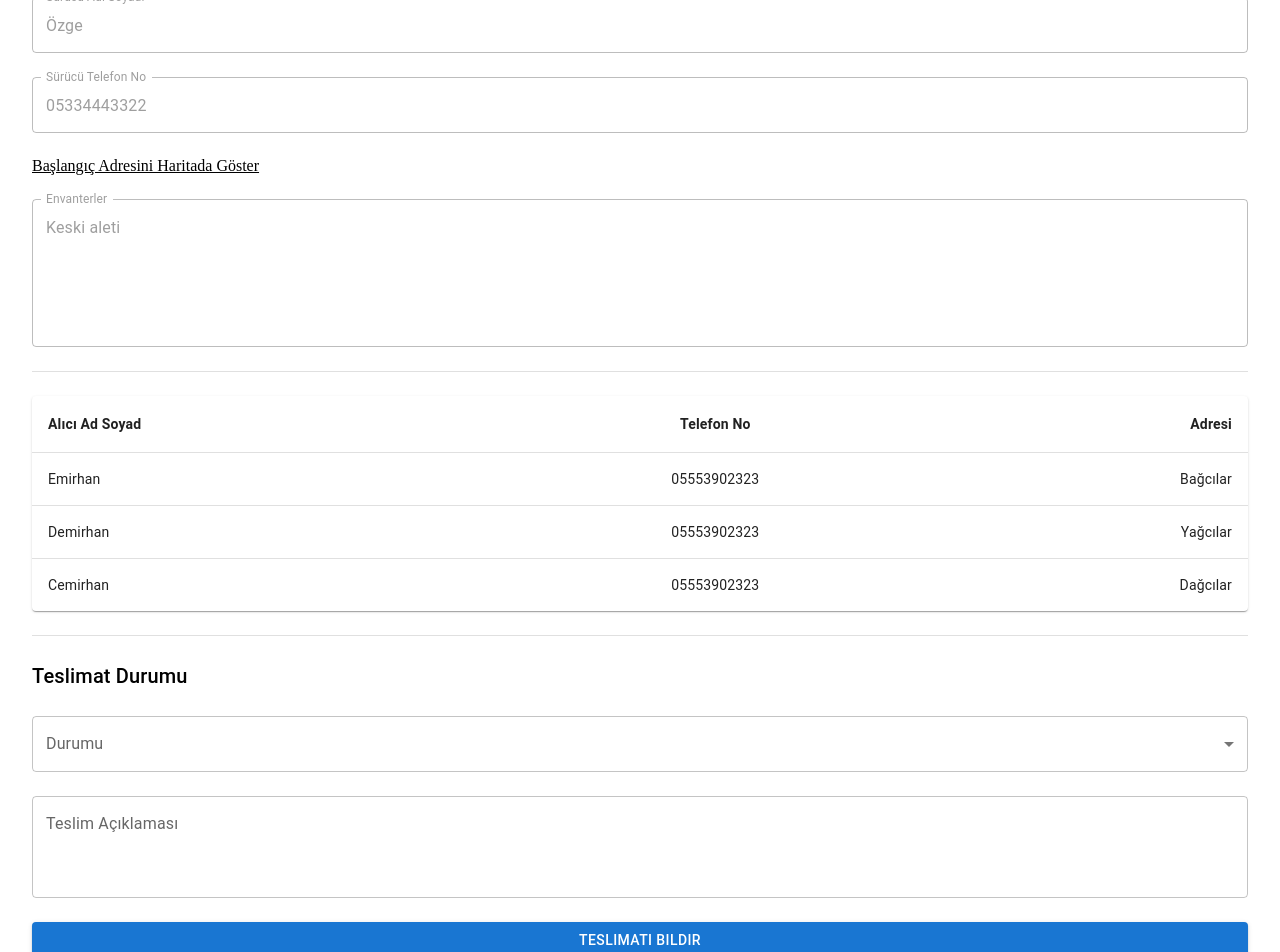
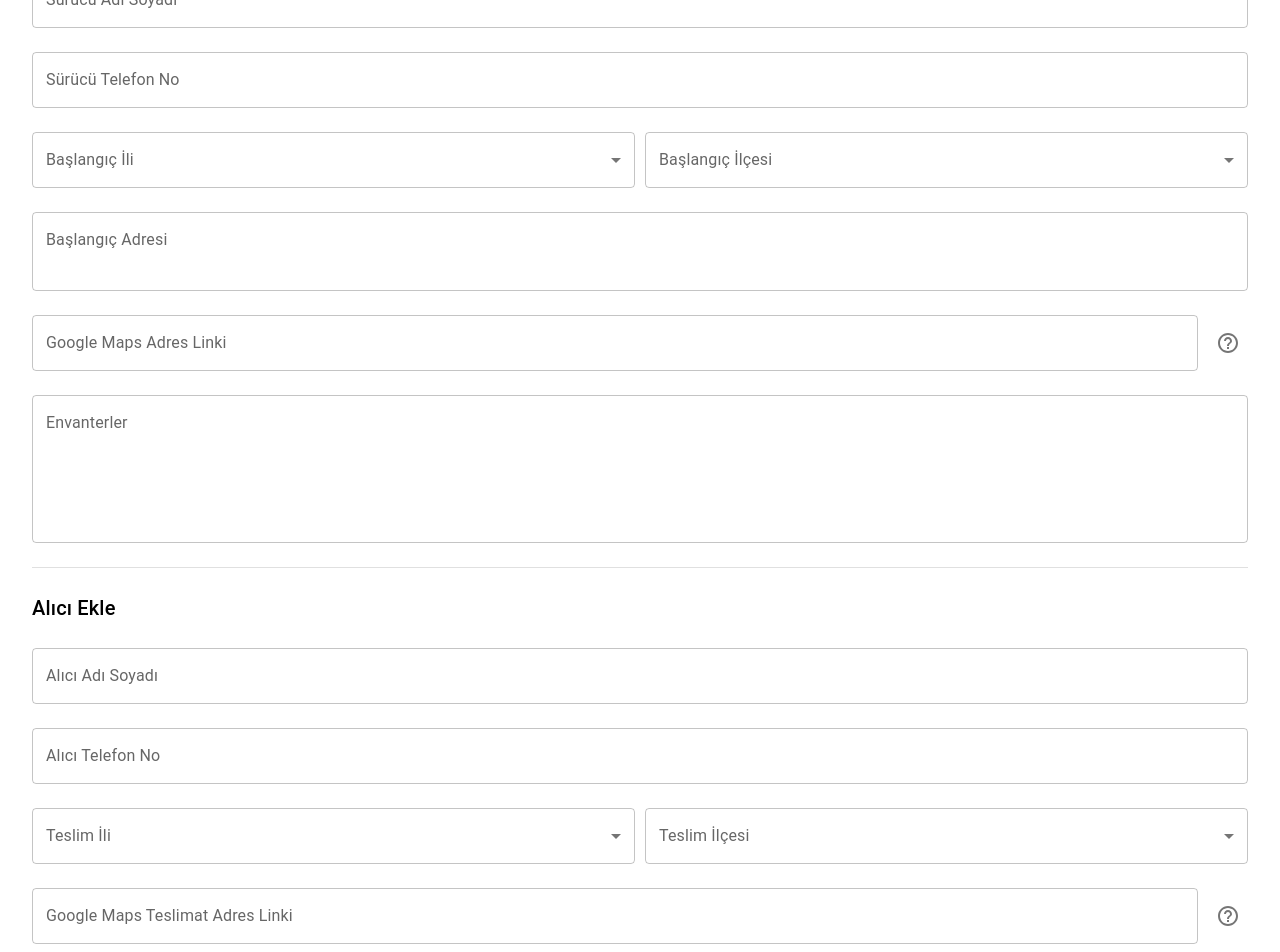
Before and after one commit to acikkaynak/afetkargo-client, a React (Create React App) app: page / in a window 1280 px wide. Shown: the part 140-1092 px from the top of the page. Built offline with nearby package versions, Linux system fonts and the light colour scheme.

Commit message:
Update Monitoring, Sender

```diff
--- a/src/App.js
+++ b/src/App.js
@@ -1,14 +1,14 @@
 import React from "react";
 import Delivery from "./containers/Delivery";
-import Driver from "./containers/Driver";
+import Monitoring from "./containers/Monitoring";
 import Sender from "./containers/Sender";
 
 function App() {
   return (
     <div className="App">
-      {/* <Sender /> */}
-      {/* <Driver /> */}
-      <Delivery />
+      <Sender />
+      {/* <Monitoring /> */}
+      {/* <Delivery /> */}
     </div>
   );
 }
--- a/src/containers/Driver/index.js
+++ b/src/containers/Monitoring/index.js
@@ -18,7 +18,7 @@ const rows = [
   createData("Cemirhan", "05553902323", "Dağcılar"),
 ];
 
-const Driver = () => {
+const Monitoring = () => {
   const [senderData, setSenderData] = useState({
     code: "",
     plateNo: "",
@@ -123,4 +123,4 @@ const Driver = () => {
   );
 };
 
-export default Driver;
+export default Monitoring;
--- a/src/containers/Sender/index.js
+++ b/src/containers/Sender/index.js
@@ -1,14 +1,26 @@
-import React, { useState } from "react";
+import AddIcon from "@mui/icons-material/Add";
+import HelpOutlineIcon from "@mui/icons-material/HelpOutline";
+import {
+  Button,
+  Divider,
+  FormControl,
+  Grid,
+  IconButton,
+  InputLabel,
+  MenuItem,
+  Select,
+  TextField,
+  Tooltip,
+  Typography,
+} from "@mui/material";
+import Paper from "@mui/material/Paper";
 import Table from "@mui/material/Table";
 import TableBody from "@mui/material/TableBody";
 import TableCell from "@mui/material/TableCell";
 import TableContainer from "@mui/material/TableContainer";
 import TableHead from "@mui/material/TableHead";
 import TableRow from "@mui/material/TableRow";
-import Paper from "@mui/material/Paper";
-import { Button, Divider, Grid, TextField, Typography } from "@mui/material";
-import LocationOnIcon from "@mui/icons-material/LocationOn";
-import AddIcon from "@mui/icons-material/Add";
+import { useState } from "react";
 
 function createData(
   deliveryFullname,
@@ -47,6 +59,8 @@ const Sender = () => {
     driverFullname: "",
     driverPhone: "",
     inventory: "",
+    cityId: "",
+    countyId: "",
     startAddressAddress: "",
     long: "",
     lat: "",
@@ -55,6 +69,8 @@ const Sender = () => {
       {
         deliveryFullname: "",
         deliveryPhone: "",
+        cityId: "",
+        countyId: "",
         address: "",
         deliveryLong: "",
         deliveryLat: "",
@@ -96,6 +112,28 @@ const Sender = () => {
         />
       </Grid>
 
+      <Grid
+        item
+        xs={12}
+        style={{ display: "flex", flexDirection: "row", gap: "10px" }}
+      >
+        <FormControl fullWidth>
+          <InputLabel id="startCityLabel">Başlangıç İli</InputLabel>
+          <Select labelId="startCityLabel" id="startCityId">
+            <MenuItem value={10}>KAHRAMANMARAŞ</MenuItem>
+            <MenuItem value={20}>HATAY</MenuItem>
+          </Select>
+        </FormControl>
+
+        <FormControl fullWidth>
+          <InputLabel id="startCountLabel">Başlangıç İlçesi</InputLabel>
+          <Select labelId="startCountLabel" id="startCountId">
+            <MenuItem value={10}>ilçe 1</MenuItem>
+            <MenuItem value={20}>ilçe 2</MenuItem>
+          </Select>
+        </FormControl>
+      </Grid>
+
       <Grid item xs={12}>
         <TextField
           id="startAddressAddress"
@@ -107,33 +145,24 @@ const Sender = () => {
         />
       </Grid>
 
-      <Grid item xs={12}>
-        <Button variant="outlined" startIcon={<LocationOnIcon />}>
-          Konum
-        </Button>
-      </Grid>
-
-      <Grid item xs={12}>
-        <TextField
-          id="googleMapsLink"
-          label="Map Link"
-          variant="outlined"
-          fullWidth
-        />
-      </Grid>
-
       <Grid
         item
         xs={12}
         style={{ display: "flex", flexDirection: "row", gap: "10px" }}
       >
-        <Grid item xs={6}>
-          <TextField id="long" label="longitude" variant="outlined" fullWidth />
-        </Grid>
+        <TextField
+          id="googleMapsLink"
+          label="Google Maps Adres Linki"
+          variant="outlined"
+          placeholder="https://www.google.com/maps/place/@..."
+          fullWidth
+        />
 
-        <Grid item xs={6}>
-          <TextField id="lat" label="latitude" variant="outlined" fullWidth />
-        </Grid>
+        <Tooltip title="Kalkış noktasının adres bilgisini google maps üzerinden bulup, adres linkini kopyalayıp buraya yapıştırabilirsiniz.">
+          <IconButton>
+            <HelpOutlineIcon />
+          </IconButton>
+        </Tooltip>
       </Grid>
 
       <Grid item xs={12}>
@@ -163,10 +192,52 @@ const Sender = () => {
       <Grid item xs={12}>
         <TextField
           id="deliveryPhone"
-          label="Sürücü Telefon No"
+          label="Alıcı Telefon No"
           variant="outlined"
           fullWidth
         />
+      </Grid>
+
+      <Grid
+        item
+        xs={12}
+        style={{ display: "flex", flexDirection: "row", gap: "10px" }}
+      >
+        <FormControl fullWidth>
+          <InputLabel id="deliveryCityLabel">Teslim İli</InputLabel>
+          <Select labelId="deliveryCityLabel" id="deliveryCityId">
+            <MenuItem value={10}>KAHRAMANMARAŞ</MenuItem>
+            <MenuItem value={20}>HATAY</MenuItem>
+          </Select>
+        </FormControl>
+
+        <FormControl fullWidth>
+          <InputLabel id="deliveryCountLabel">Teslim İlçesi</InputLabel>
+          <Select labelId="deliveryCountLabel" id="deliveryCountId">
+            <MenuItem value={10}>ilçe 1</MenuItem>
+            <MenuItem value={20}>ilçe 2</MenuItem>
+          </Select>
+        </FormControl>
+      </Grid>
+
+      <Grid
+        item
+        xs={12}
+        style={{ display: "flex", flexDirection: "row", gap: "10px" }}
+      >
+        <TextField
+          id="deliveryGoogleMapsLink"
+          label="Google Maps Teslimat Adres Linki"
+          variant="outlined"
+          placeholder="https://www.google.com/maps/place/@..."
+          fullWidth
+        />
+
+        <Tooltip title="Teslim noktasının adres bilgisini google maps üzerinden bulup, adres linkini kopyalayıp buraya yapıştırabilirsiniz.">
+          <IconButton>
+            <HelpOutlineIcon />
+          </IconButton>
+        </Tooltip>
       </Grid>
 
       <Grid item xs={12}>
@@ -177,39 +248,6 @@ const Sender = () => {
           fullWidth
           multiline={true}
           rows={2}
-        />
-      </Grid>
-
-      <Grid
-        item
-        xs={12}
-        style={{ display: "flex", flexDirection: "row", gap: "10px" }}
-      >
-        <Grid item xs={6}>
-          <TextField
-            id="deliveryLong"
-            label="longitude"
-            variant="outlined"
-            fullWidth
-          />
-        </Grid>
-
-        <Grid item xs={6}>
-          <TextField
-            id="deliveryLat"
-            label="latitude"
-            variant="outlined"
-            fullWidth
-          />
-        </Grid>
-      </Grid>
-
-      <Grid item xs={12}>
-        <TextField
-          id="deliveryGoogleMapsLink"
-          label="Map Link"
-          variant="outlined"
-          fullWidth
         />
       </Grid>
 
```
